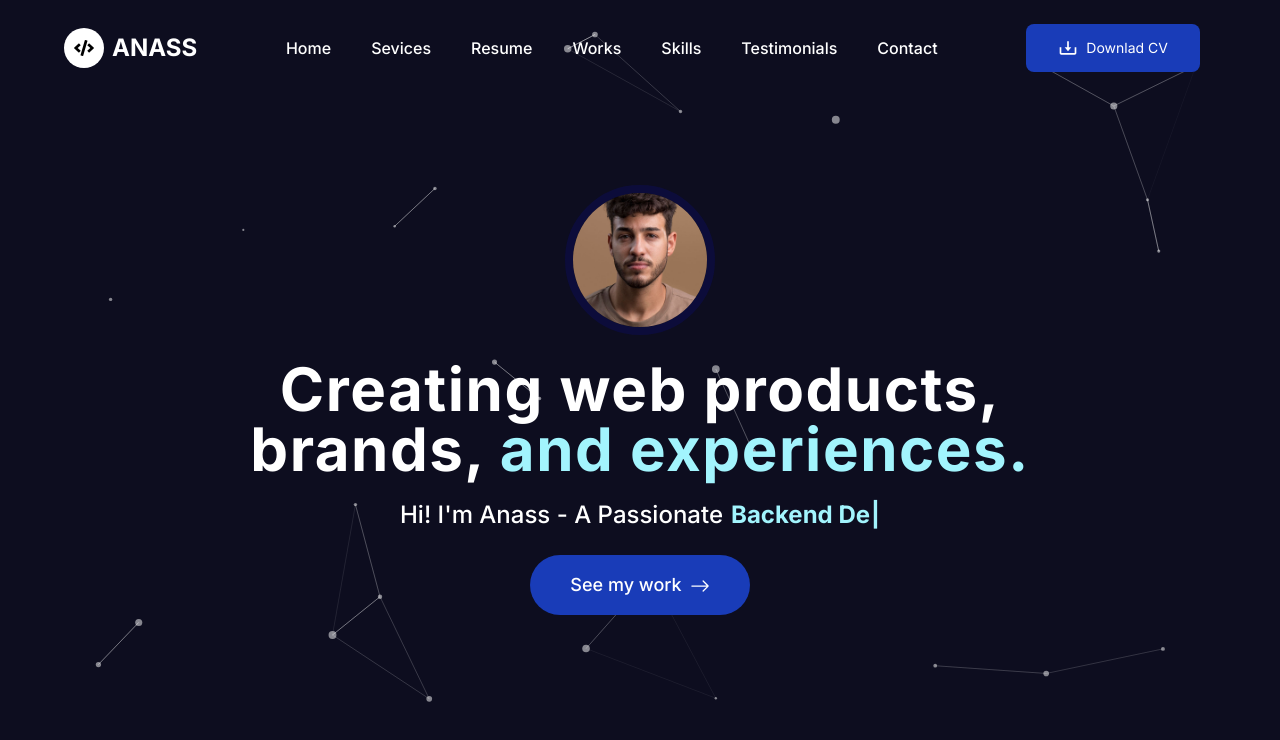
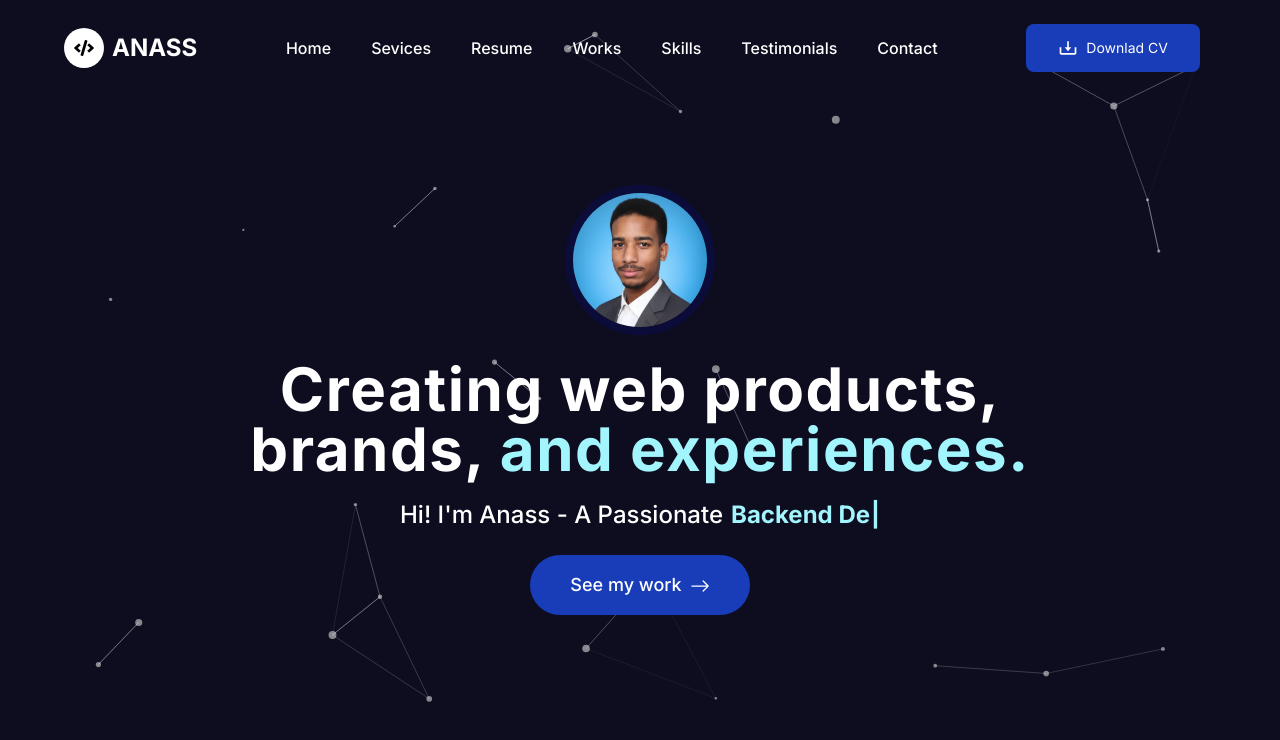
Before and after one commit to ZahaAnass/Portfolio, a Next.js app: page / in a window 1280 px wide. Shown: the top 740 px of the page. Built offline with nearby package versions, Linux system fonts and the light colour scheme.

Commit message:
update profile image

```diff
--- a/components/Home/Hero/Hero.tsx
+++ b/components/Home/Hero/Hero.tsx
@@ -10,7 +10,7 @@ const Hero = () => {
             <ParticlesHero />
             <div className="relative z-10 flex flex-col items-center">
                 <Image
-                    src="/images/s1.jpg"
+                    src="/images/anass.jpg"
                     alt="Hero image"
                     width={150}
                     height={150}
```
Also changed, not shown: public/images/anass.jpg (added).
